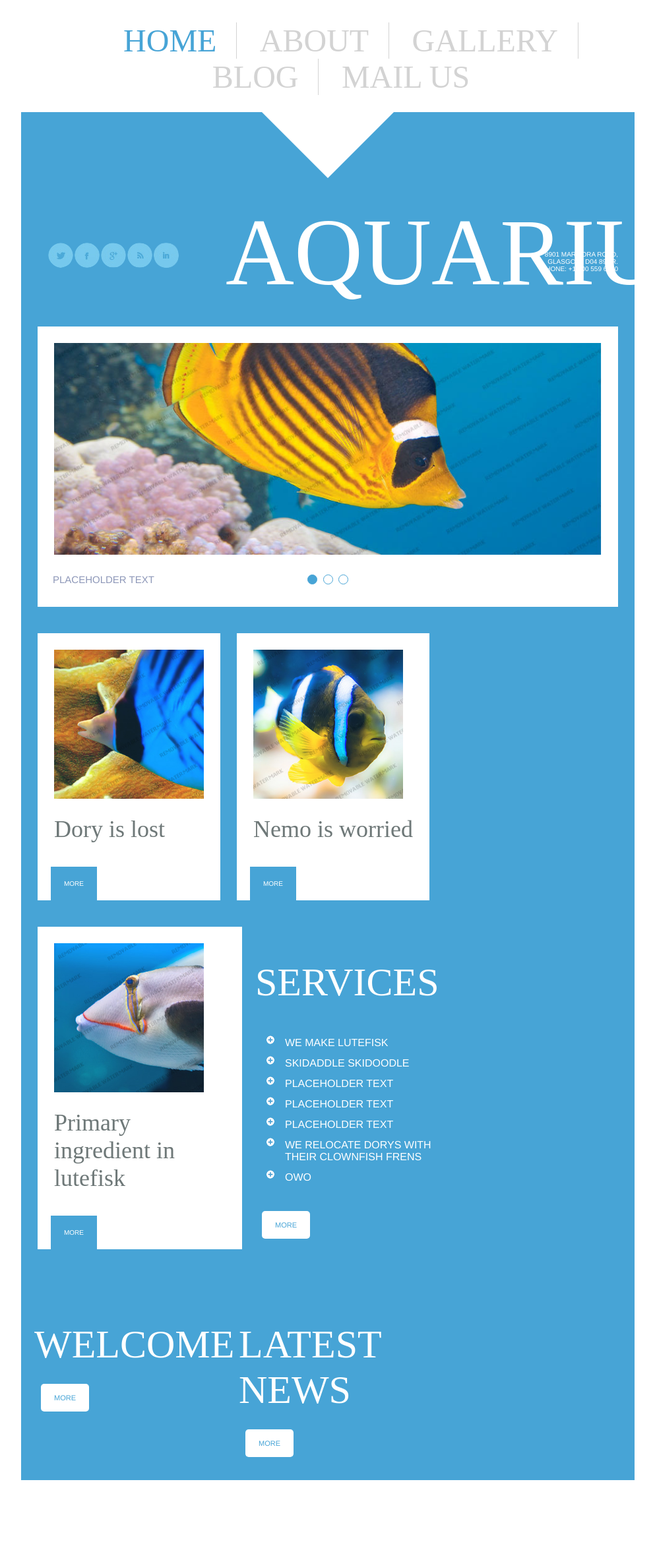
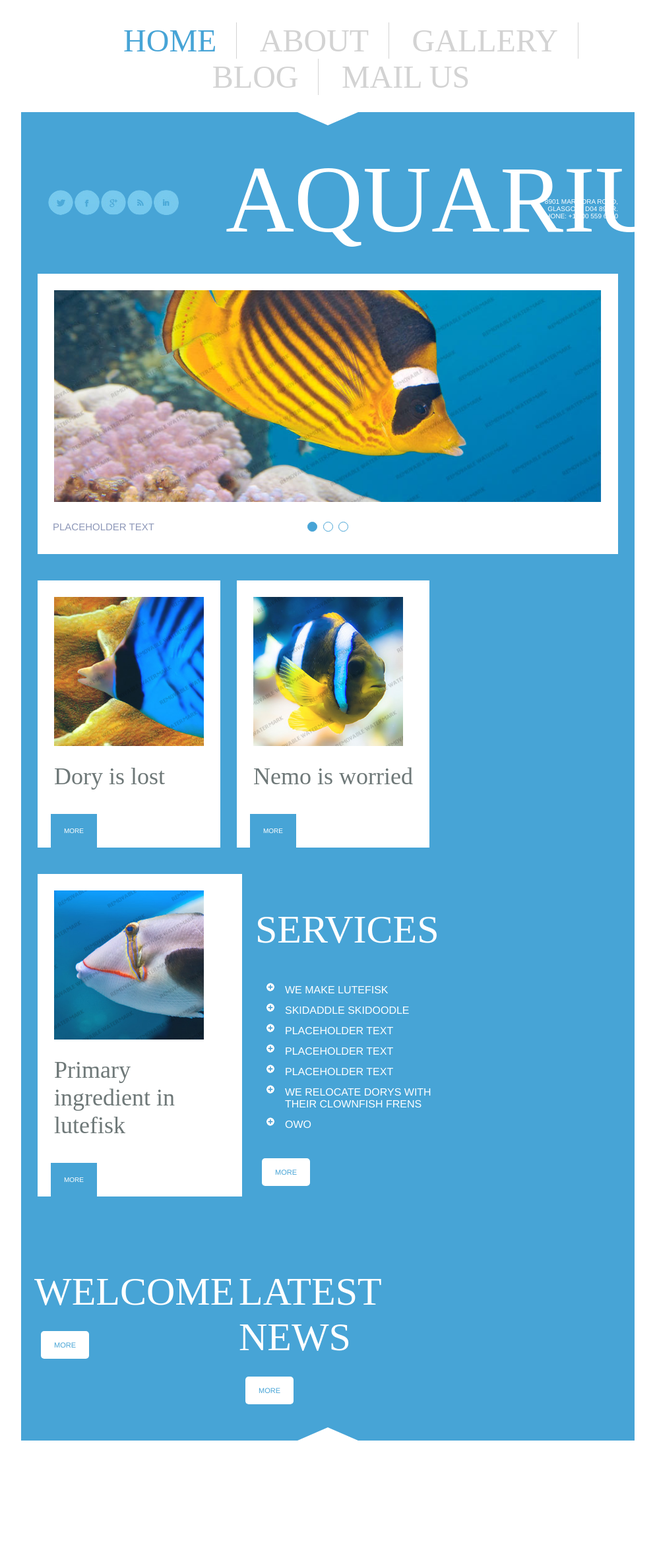
Before and after one commit to Epzilepzi/IST, a plain HTML site: page MockWebsite/index.html in a window 1280 px wide. Shown: the whole page at 66% size, without its empty margins (143-1136 px from the left). After the commit the page ends 2333 px from the top, so only its background shows below. Drawn offline with Linux system fonts and the light colour scheme; a web font is replaced by a local one.

Commit message:
TRIANGLES

```diff
--- a/MockWebsite/index.html
+++ b/MockWebsite/index.html
@@ -111,6 +111,9 @@ PHONE: +1 800 559 6580</pre>
         <h1>Latest News</h1>
         <a href="#more" class="buttonmore">More</a>
       </div>
+      <div id="content">
+        <div class="triangleup"></div>
+      </div>
     </div>
   </div>
   <div id="footer">
--- a/MockWebsite/style.css
+++ b/MockWebsite/style.css
@@ -88,7 +88,7 @@ h1 {
 
 #heading #title {
   text-transform: uppercase;
-  width: 340px;
+  width: 310px;
   text-align: center;
   float: left;
   font-size: 144px;
@@ -116,7 +116,7 @@ h1 {
   padding-top: 100px;
   font-weight: normal;
   font-size: 12px;
-  width: 280px;
+  width: 310px;
   padding-right: 25px;
 }
 
@@ -203,12 +203,23 @@ h1 {
   margin-left: 10px;
 }
 
+.triangleup {
+  width: 0;
+  height: 0;
+  border: 0 solid transparent;
+  border-right-width: 46px;
+  border-left-width: 46px;
+  border-bottom: 20px solid white;
+  margin: auto;
+}
+
 .triangledown {
   width: 0;
   height: 0;
-  border-style: solid;
-  border-width: 100px 100px 0 100px;
-  border-color: #ffffff transparent transparent;
+  border: 0 solid transparent;
+  border-left-width: 46px;
+  border-right-width: 46px;
+  border-top: 20px solid white;
   margin: auto;
 }
 
```
